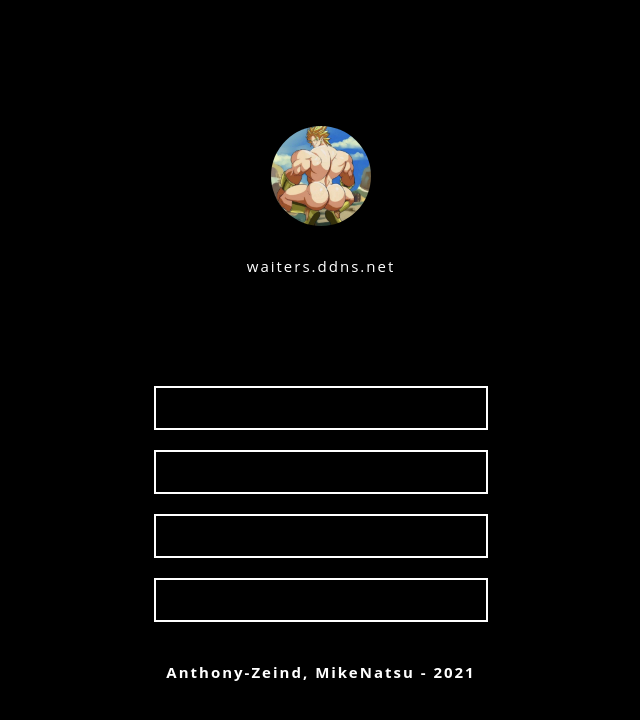
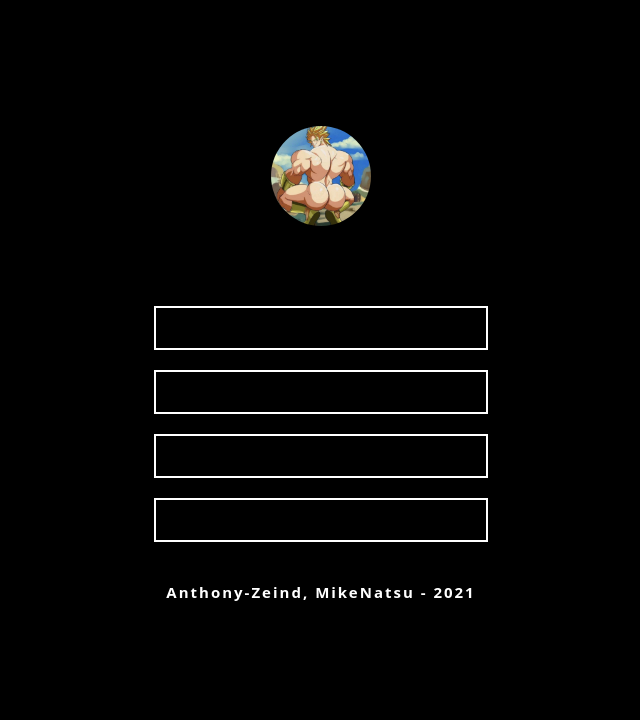
Before and after one commit to Anthony-Zeind/server-web-page, a plain HTML site: page index.html in a window 1280 px wide. Shown: the whole page, without its empty margins (319-959 px from the left). Drawn offline with nearby package versions, Linux system fonts and the light colour scheme; no server answers.

Commit message:
Update index.html

```diff
--- a/index.html
+++ b/index.html
@@ -12,7 +12,6 @@
     <img src="assets/profile-picture.jpg" alt="profile picture" class="profile-picture">
 
     <!-- Server Info -->
-	<div class="profile-name" id="ddns">waiters.ddns.net</div>
     <div class="profile-name" id="motd"></div>
 
 
```
